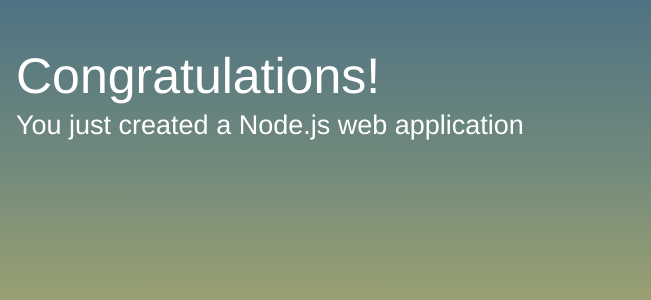
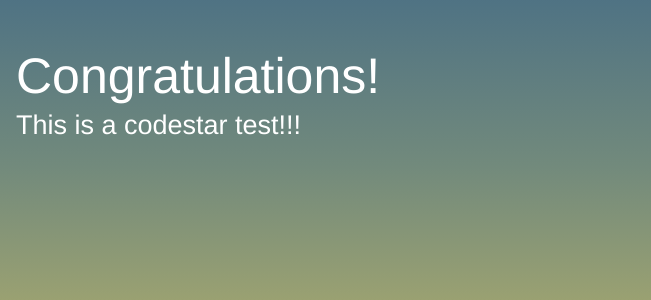
Before and after one commit to gain620/MyMentor, a website: page public/index.html in a window 1280 px wide. Shown: the part 234-534 px from the top of the page, 629-1280 px from the left. Drawn offline with Linux system fonts and the light colour scheme.

Commit message:
Update index.html

```diff
--- a/public/index.html
+++ b/public/index.html
@@ -59,7 +59,7 @@
             <a class="twitter-link" href="http://twitter.com/home/?status=I%20created%20a%20project%20with%20AWS%20CodeStar!%20%23AWS%20%23AWSCodeStar%20https%3A%2F%2Faws.amazon.com%2Fcodestar"><img src="img/tweet.svg" /></a>
             <div class="text">
                 <h1>Congratulations!</h1>
-                <h2>You just created a Node.js web application</h2>
+                <h2>This is a codestar test!!!</h2>
             </div>
         </div>
     </div>
```
